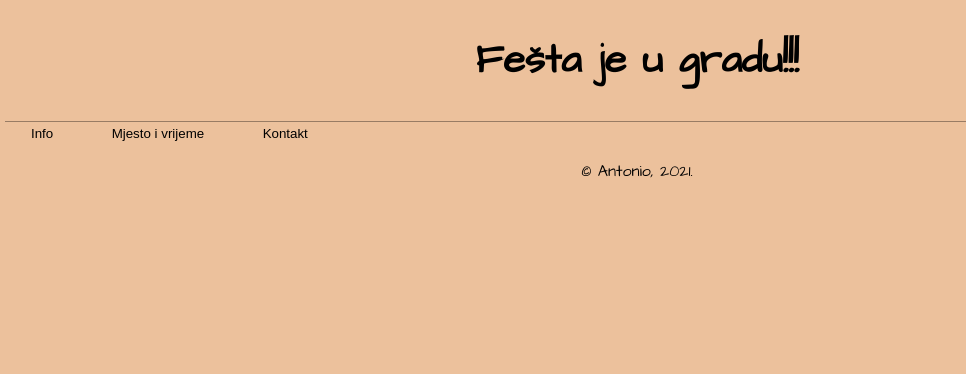
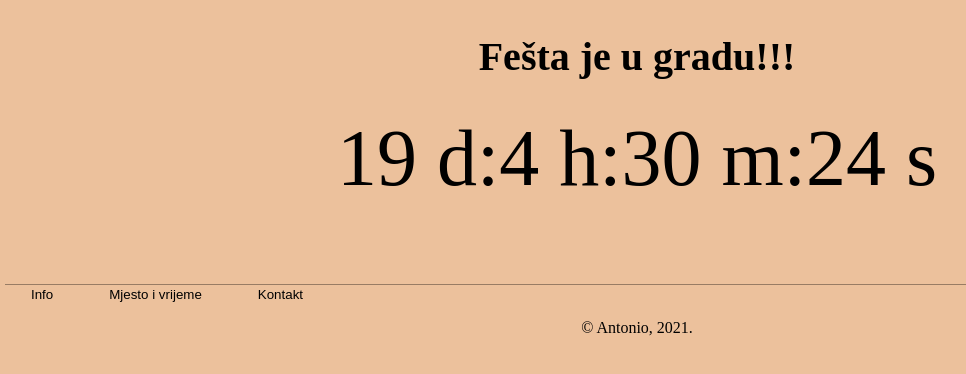
Before and after one commit to TheDoctor-git/TheDoctor-git.github.io, a plain HTML site: page index.html in a window 1280 px wide. Shown: the whole page, without its empty margins (3-969 px from the left). Drawn offline with Linux system fonts and the light colour scheme; a web font is replaced by a local one.

Commit message:
Timer and repairs

```diff
--- a/index.html
+++ b/index.html
@@ -12,6 +12,7 @@
 <body>
     <section class="header">
         <h1 class="header__heading">Fešta je u gradu!!!</h1>
+        <p id="timer" class="header__timer"></p>
     </section>
     <nav>
         <ul class="navlist">
@@ -24,7 +25,7 @@
         <div class="information">
             <h2 class="information__heading">Pozivam te na svoj rođendan <i class="fa fa-birthday-cake"></i></h2>
             <p class="information__paragraph">
-                Rođendan mi je inaće 26.04., ali te pozivam da skupa pijemo i veselimo se prvi vikend nakon toga datuma. Naravno vrijeme i mjesto možeš vidjeti pritiskom na link za mjesto i vrijeme. U slučaju nejasnoća javi mi se bilo kojim putem opisanim u linku na kontakt.
+                Rođendan mi je inače 26.04., ali te pozivam da skupa pijemo i veselimo se prvi vikend nakon toga datuma. Naravno vrijeme i mjesto možeš vidjeti pritiskom na link za mjesto i vrijeme. U slučaju nejasnoća javi mi se bilo kojim putem opisanim u linku na kontakt.
             </p>
         </div>
     </section>
@@ -65,6 +66,21 @@
         document.getElementById(content).style.display = "block";
         evt.currentTarget.className += " active";
     }
+
+    var countDownDate = new Date ("May 1, 2021 20:00:00").getTime();
+    var x = setInterval(function() {
+        var now = new Date().getTime();
+        var distance = countDownDate - now;
+        var days = Math.floor(distance / (1000 * 60 * 60 * 24));
+        var hours = Math.floor((distance % (1000 * 60 * 60 * 24)) / (1000 * 60 * 60));
+        var minutes = Math.floor((distance % (1000 * 60 * 60)) / (1000 * 60));
+        var seconds = Math.floor((distance % (1000 * 60)) / 1000);
+        document.getElementById("timer").innerHTML = days + " d:" + hours + " h:" + minutes + " m:" + seconds + " s";
+        if (distance < 0) {
+            clearInterval(x);
+            document.getElementById("timer").innerHTML = "Počelo je !!!"
+        }
+    }, 1000)
 </script>
 
 </body>
--- a/style.scss
+++ b/style.scss
@@ -1,7 +1,7 @@
-@import url('https://fonts.googleapis.com/css2?family=Architects+Daughter&display=swap');
+@import url('https://fonts.googleapis.com/css2?family=Kiwi+Maru:wght@300&display=swap');
 
 body {
-    font-family: 'Architects Daughter', cursive;
+    font-family: 'Kiwi Maru', serif;
     background-color: #ecc19c;
 }
 
@@ -19,10 +19,14 @@ a {
         text-align: center;
         font-size: 2.5em;
     }
+    &__timer {
+        text-align: center;
+        font-size: 5em;
+        margin-top: 0;
+    }
 }
 .navlist {
     width: 100%;
-    height: 5%;
     margin: auto;
     padding: 0;
 
@@ -39,10 +43,10 @@ a {
         color: #000;
         border:none;
         background: none;
+    }
 
-        &:active {
-            background-color: #1e847f;
-        }
+    button.active {
+        background-color: #1e847f;
     }
 }
 .tabcontent {
```
Also changed, not shown: style.css, 1 other file.
